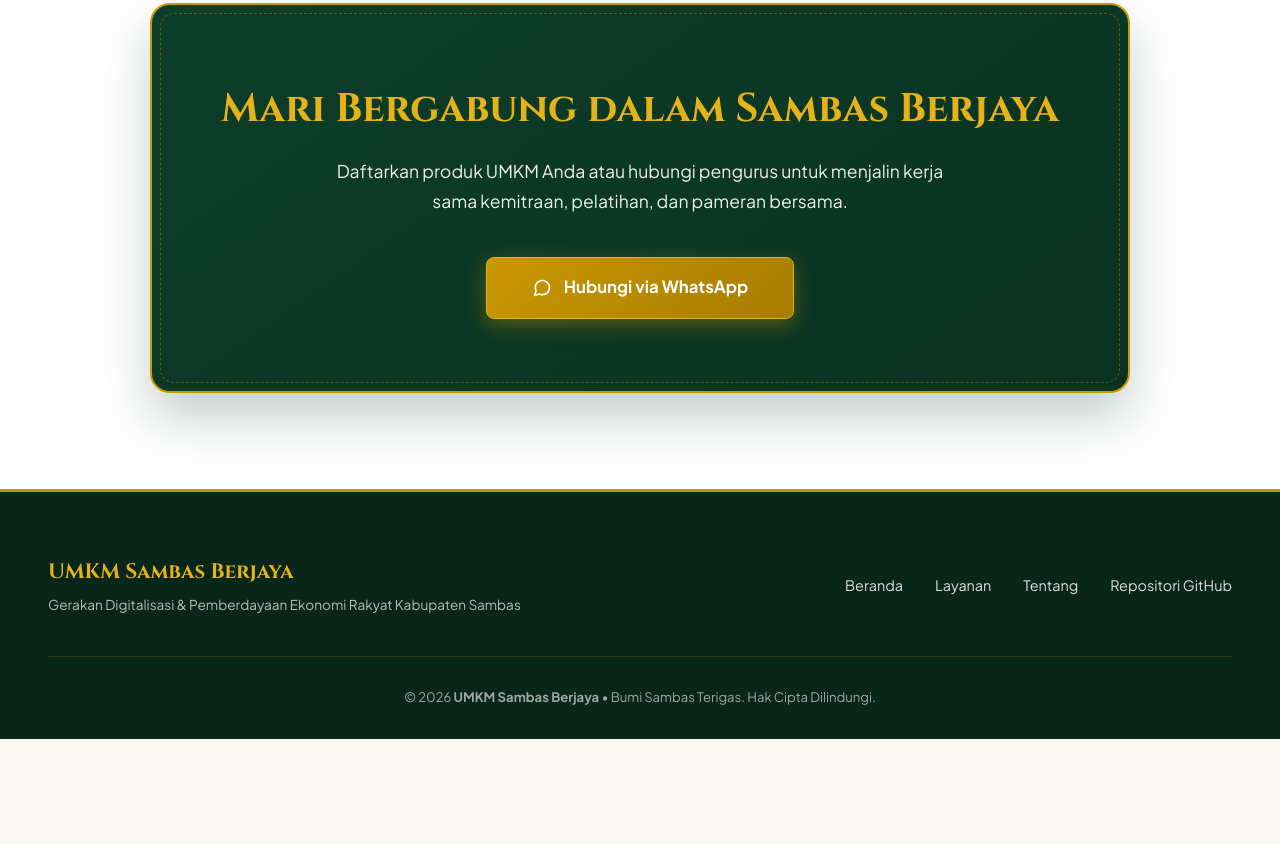
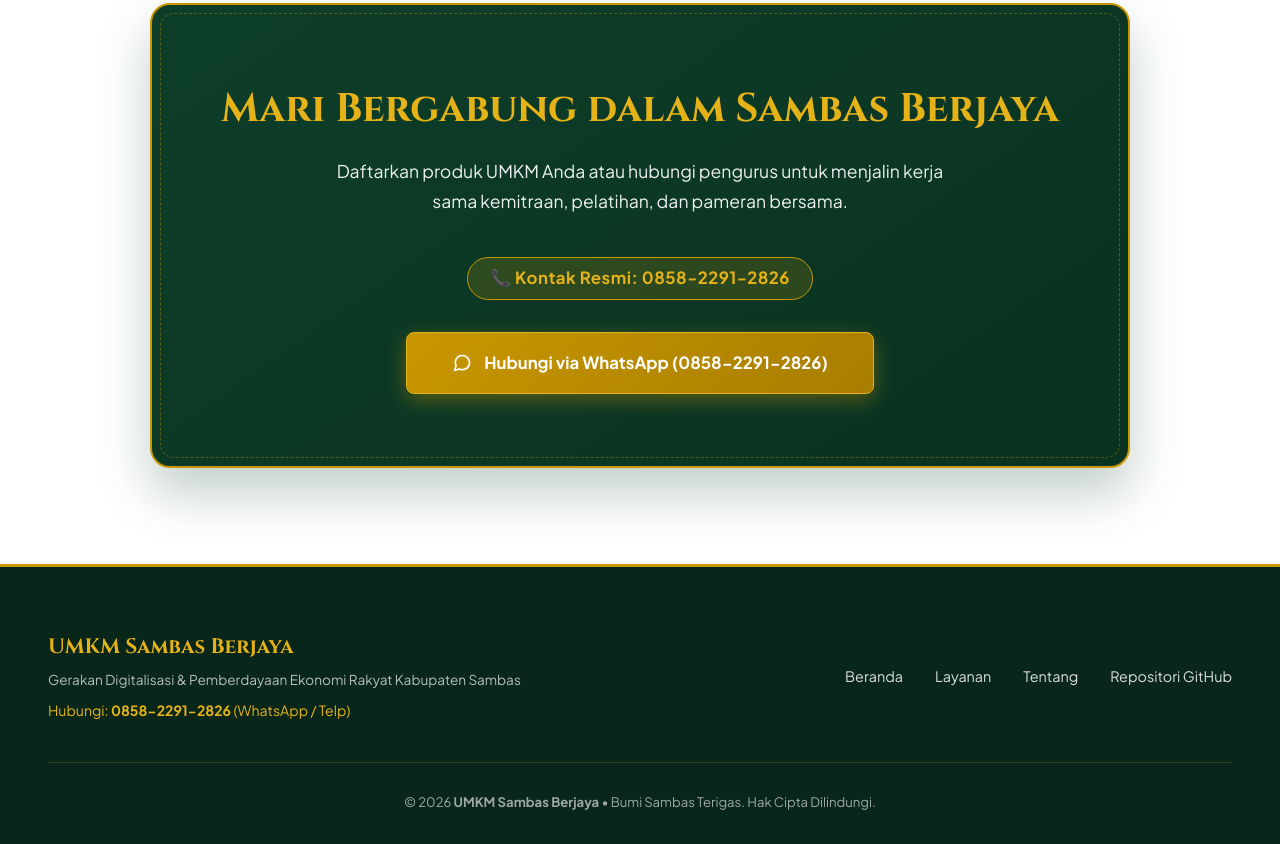
Before and after one commit to ERGUS457/website-umkm, a plain HTML site: page index.html in a window 1280 px wide. Shown: the part 2709-3553 px from the top of the page. Before the commit the page ends 3448 px from the top, so only its background shows below. Drawn offline with Linux system fonts and the light colour scheme.

Commit message:
feat: update official contact number to 085822912826

```diff
--- a/index.html
+++ b/index.html
@@ -1090,11 +1090,16 @@
             <p>
                 Daftarkan produk UMKM Anda atau hubungi pengurus untuk menjalin kerja sama kemitraan, pelatihan, dan pameran bersama.
             </p>
-            <a href="https://wa.me/6281234567890?text=Assalamu%27alaikum%2C%20saya%20tertarik%20bergabung%20dengan%20gerakan%20UMKM%20Sambas%20Berjaya." class="btn-cta-gold">
+            <div style="margin-bottom: 2rem;">
+                <span style="display: inline-block; background: rgba(201, 151, 0, 0.18); border: 1px solid var(--melayu-gold); padding: 0.45rem 1.4rem; border-radius: 30px; font-weight: 700; color: var(--melayu-gold-bright); font-size: 1.05rem; letter-spacing: 0.5px;">
+                    📞 Kontak Resmi: 0858-2291-2826
+                </span>
+            </div>
+            <a href="https://wa.me/6285822912826?text=Assalamu%27alaikum%2C%20saya%20tertarik%20bergabung%20dengan%20gerakan%20UMKM%20Sambas%20Berjaya." target="_blank" class="btn-cta-gold">
                 <svg viewBox="0 0 24 24" fill="none" stroke="currentColor" stroke-width="2" stroke-linecap="round" stroke-linejoin="round">
                     <path d="M21 11.5a8.38 8.38 0 0 1-.9 3.8 8.5 8.5 0 0 1-7.6 4.7 8.38 8.38 0 0 1-3.8-.9L3 21l1.9-5.7a8.38 8.38 0 0 1-.9-3.8 8.5 8.5 0 0 1 4.7-7.6 8.38 8.38 0 0 1 3.8-.9h.5a8.48 8.48 0 0 1 8 8v.5z"></path>
                 </svg>
-                Hubungi via WhatsApp
+                Hubungi via WhatsApp (0858-2291-2826)
             </a>
         </div>
     </section>
@@ -1105,6 +1110,9 @@
             <div class="footer-logo">
                 <h3>UMKM Sambas Berjaya</h3>
                 <p>Gerakan Digitalisasi & Pemberdayaan Ekonomi Rakyat Kabupaten Sambas</p>
+                <p style="margin-top: 0.5rem; color: var(--melayu-gold-bright); font-size: 0.88rem;">
+                    Hubungi: <strong>0858-2291-2826</strong> (WhatsApp / Telp)
+                </p>
             </div>
             <div class="footer-links">
                 <a href="#beranda">Beranda</a>
```
